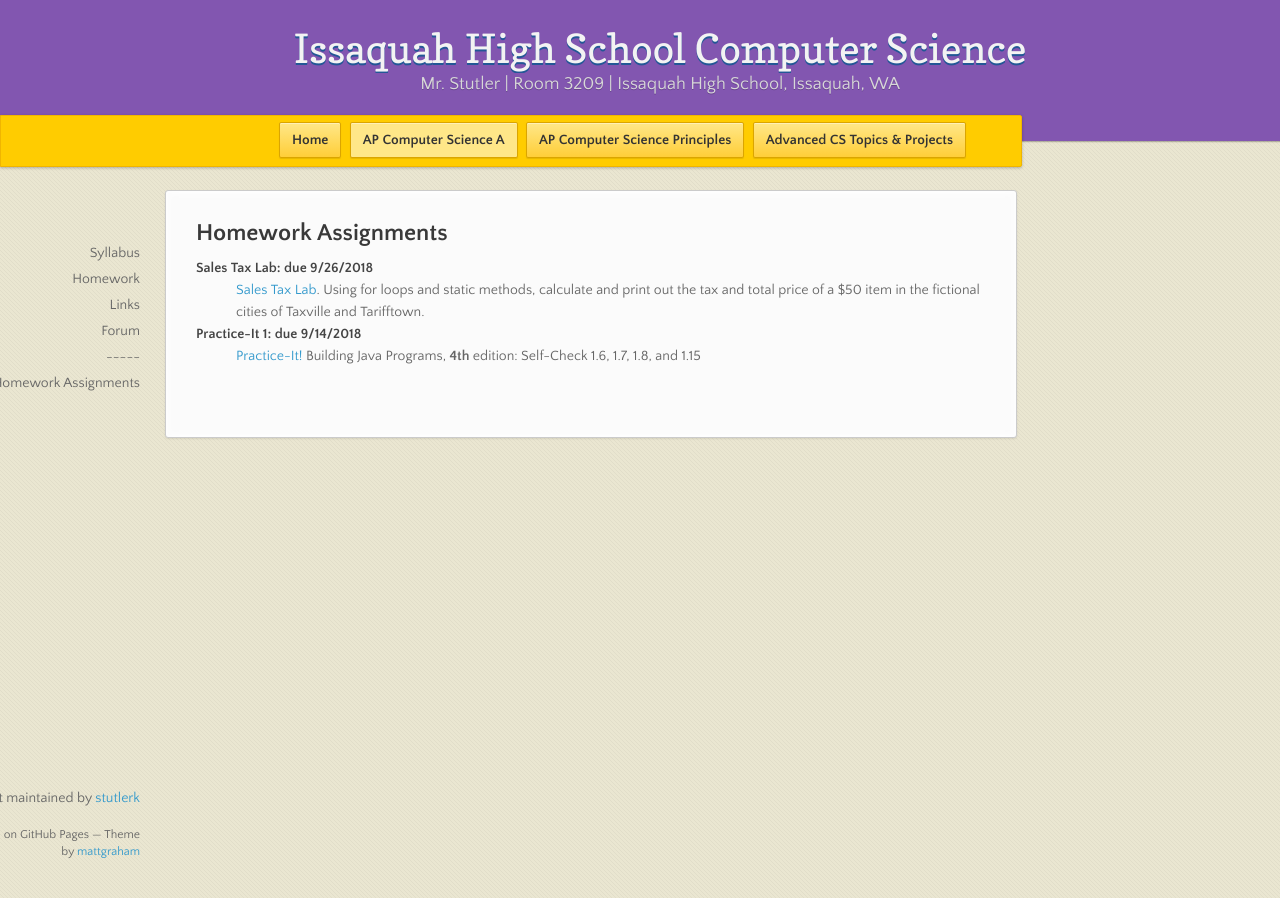
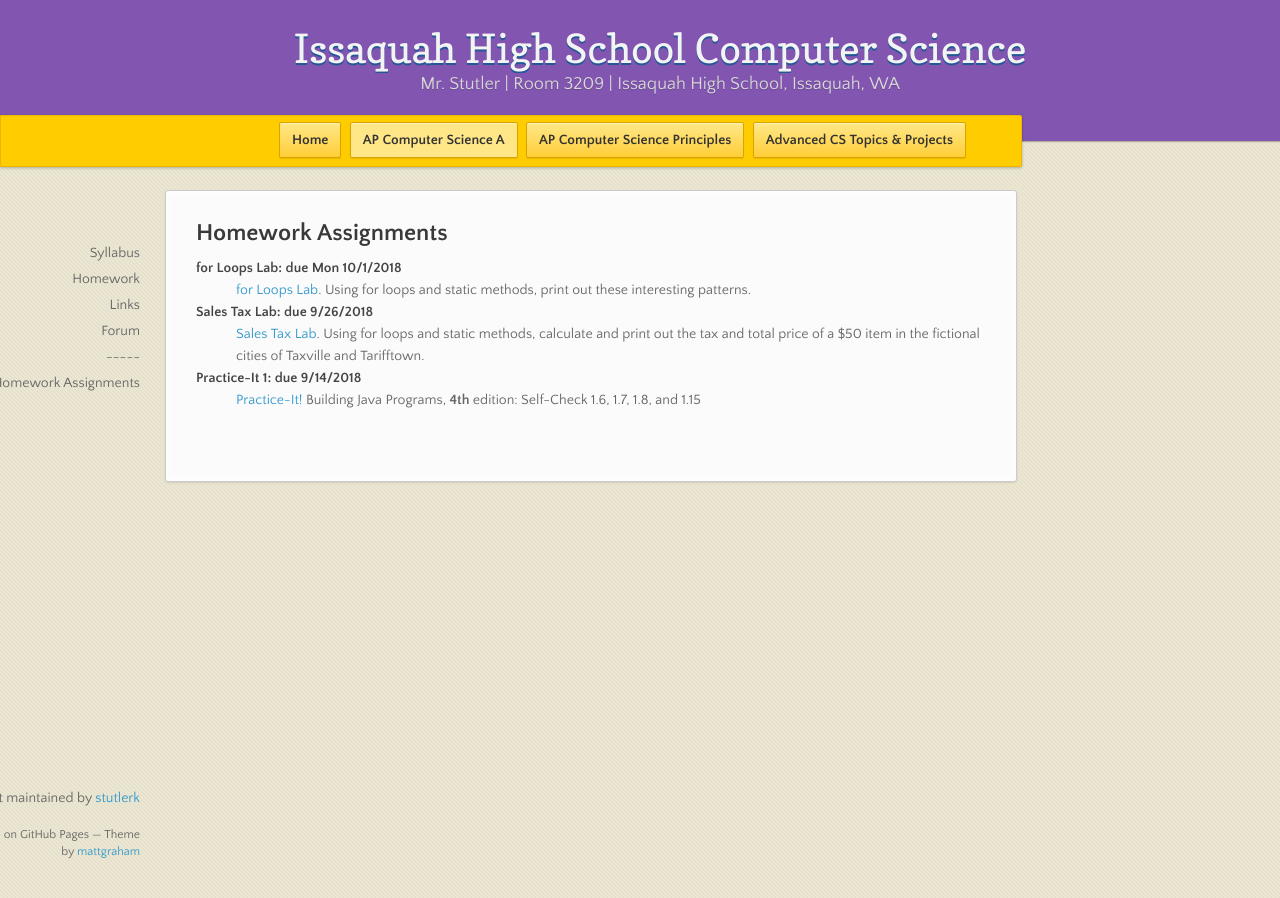
Before and after one commit to stutlerk/ihs-website, a Jekyll site: the page built from _apcsa/homework.html, in a window 1280 px wide. Built offline with Jekyll 4.4.1, drawn with Linux system fonts in a browser that asks for light colours; nearby versions of some CDN libraries.

Commit message:
Update homework.html

```diff
--- a/_apcsa/homework.html
+++ b/_apcsa/homework.html
@@ -6,6 +6,9 @@ layout: course
 <section>
 <h2>Homework Assignments</h2>
   <dl>
+    <dt>for Loops Lab: due Mon 10/1/2018</dt>
+    <dd><a href="https://issaquahwednet-my.sharepoint.com/:w:/g/personal/stutlerk_issaquah_wednet_edu/EZg9RCM5VvJMr0f232UXygsBRsIDb5GkcU2kA564uhHNtQ?e=WpoqxS" target="_blank">for Loops Lab</a>. Using for loops and static methods, print out these interesting patterns.</dd>
+
     <dt>Sales Tax Lab: due 9/26/2018</dt>
     <dd><a href="https://issaquahwednet-my.sharepoint.com/:w:/g/personal/stutlerk_issaquah_wednet_edu/EVzb_TqwEudBhB930R4Mf_EB1RoGLve_AnQ7q7iqN6CTYA?e=roINrk" target="_blank">Sales Tax Lab</a>. Using for loops and static methods, calculate and print out the tax and total price of a $50 item in the fictional cities of Taxville and Tarifftown.</dd>
 
```
